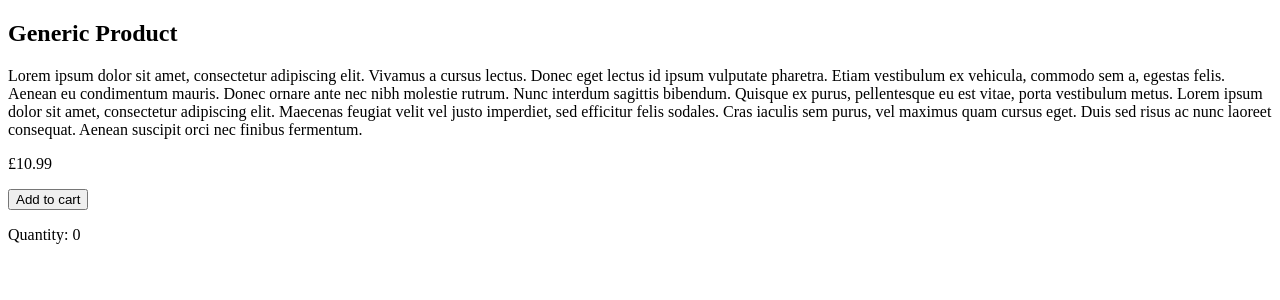
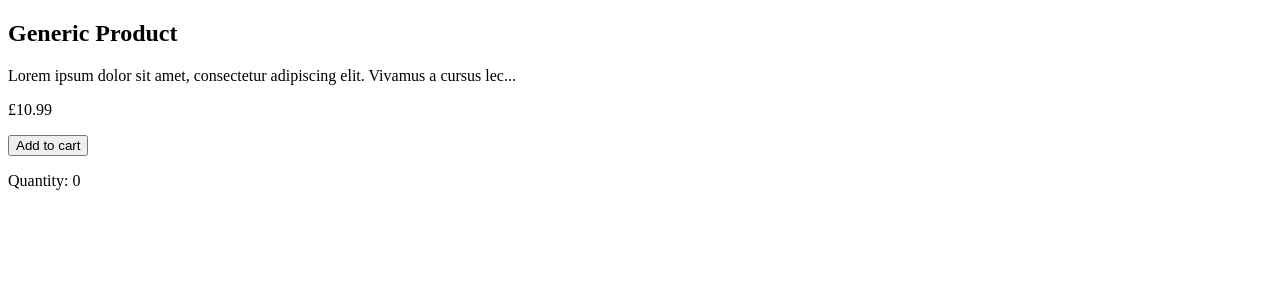
Before and after one commit to pslcn/mern-ecommerce, a React (Create React App) app: page / in a window 1280 px wide. Shown: the top 300 px of the page. Built offline with nearby package versions, Linux system fonts and the light colour scheme.

Commit message:
Limit number of chars in desc

```diff
--- a/src/App.js
+++ b/src/App.js
@@ -2,10 +2,14 @@ import {useState} from 'react';
 
 const Product = (props) => {
 	const [quantity, setQuantity] = useState(0);
+	const descmaxlen = 80;
 	return (
 		<div className="Product">
 			<h2>{props.name}</h2>
-			<p>{props.desc}</p>
+			<p>{props.desc.length > descmaxlen ?
+				props.desc.substring(0, descmaxlen - 3) + '...' :
+				props.desc
+			}</p>
 			<p>{props.price}</p>
 			<button onClick={() => {alert('Item added to cart'); setQuantity((prevCount) => prevCount + 1)}}>Add to cart</button>
 			<p>Quantity: {quantity}</p>
```
